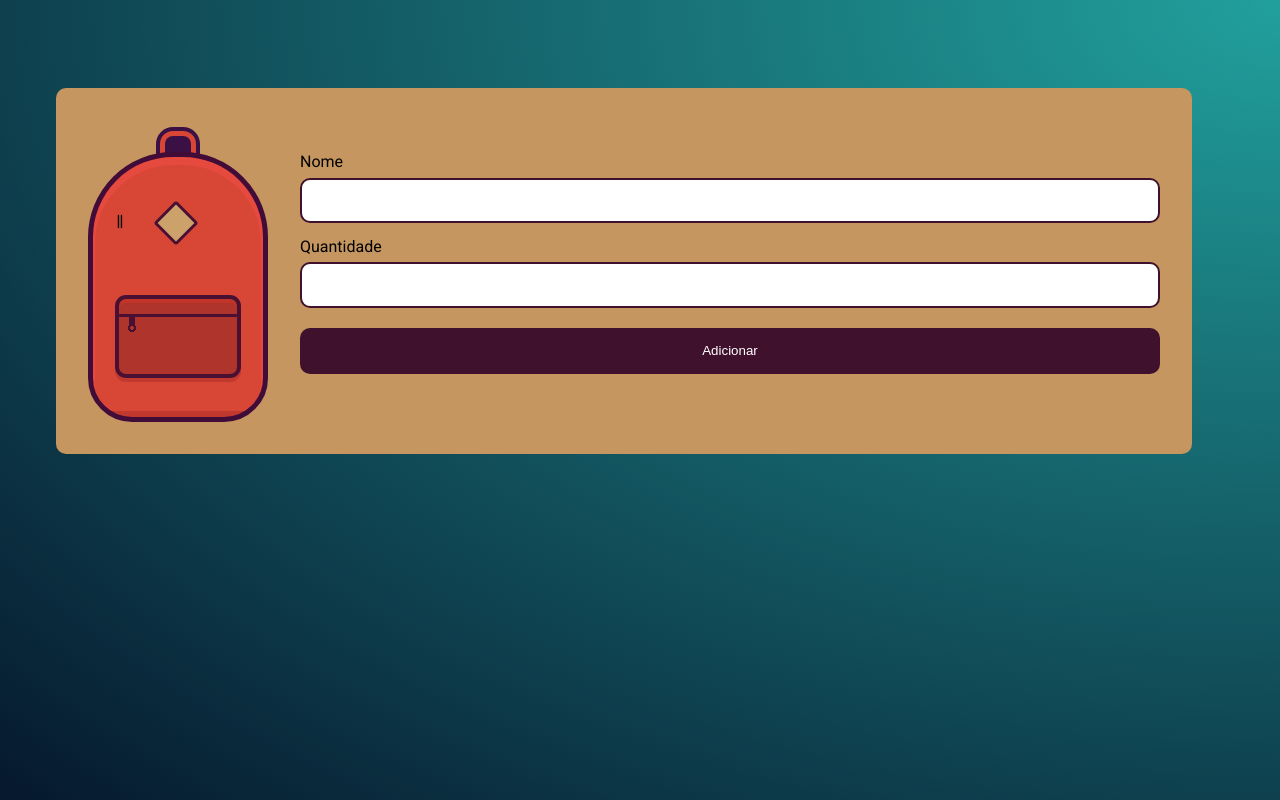
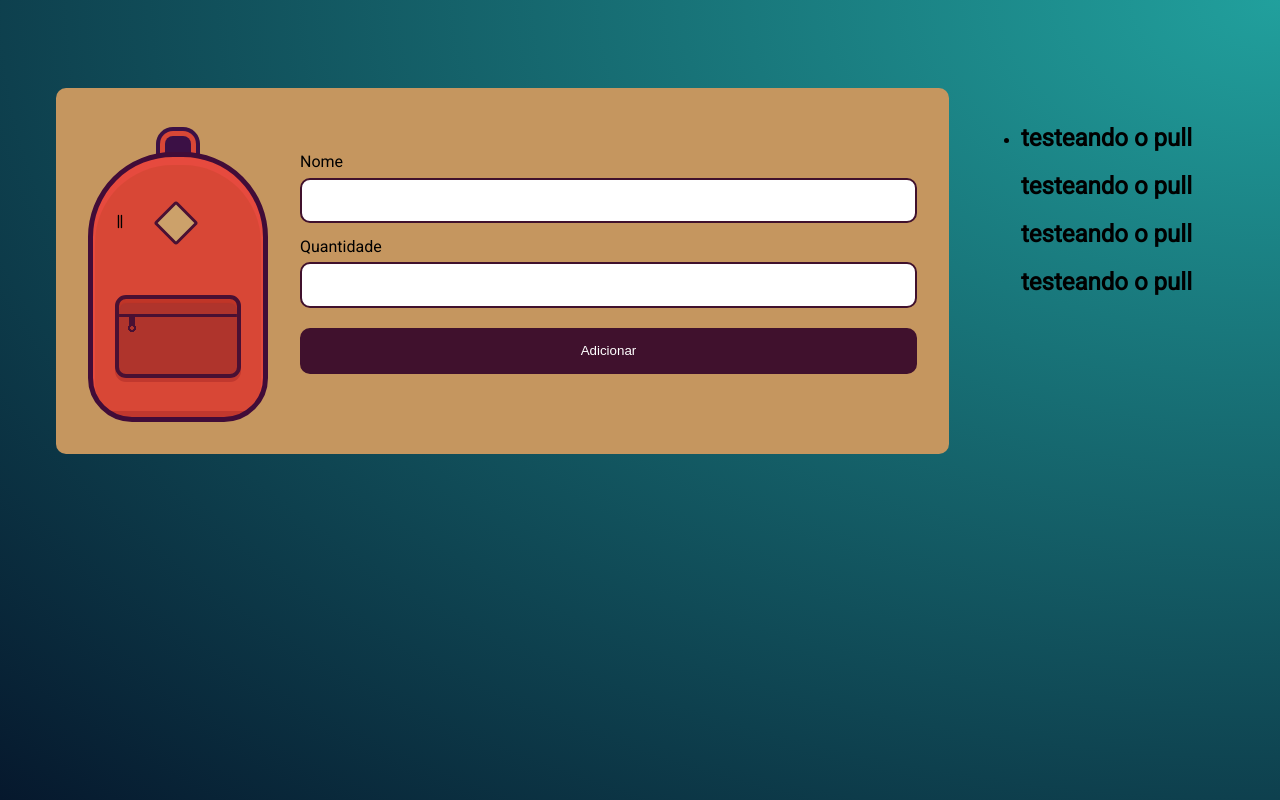
Before and after one commit to sbygor123/Armazenando-os-dados-no-browser, a plain HTML site: page index.html in a window 1280 px wide. Drawn offline with Linux system fonts and the light colour scheme.

Commit message:
adcionando msg no index.html

```diff
--- a/index.html
+++ b/index.html
@@ -26,10 +26,19 @@
             </form>
         </div>
 
+        <ul>
+            <li>
+                <h2>testeando o pull</h2>
+                <h2>testeando o pull</h2>
+                <h2>testeando o pull</h2>
+                <h2>testeando o pull</h2>
+            </li>
+        </ul>
         <ul class="lista" id="lista"></ul>
     </main>
 
     <script src="js/Index.js"></script>
+    <script src="js/Index.js"></script>
 </body>
 
 </html>
```
